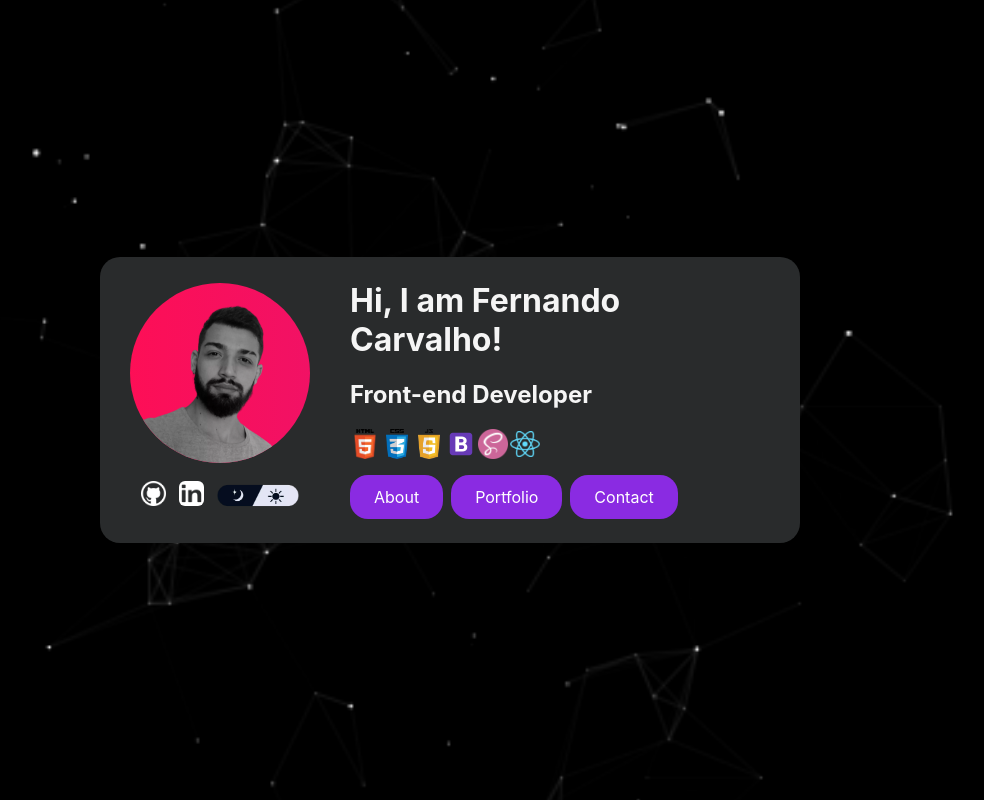
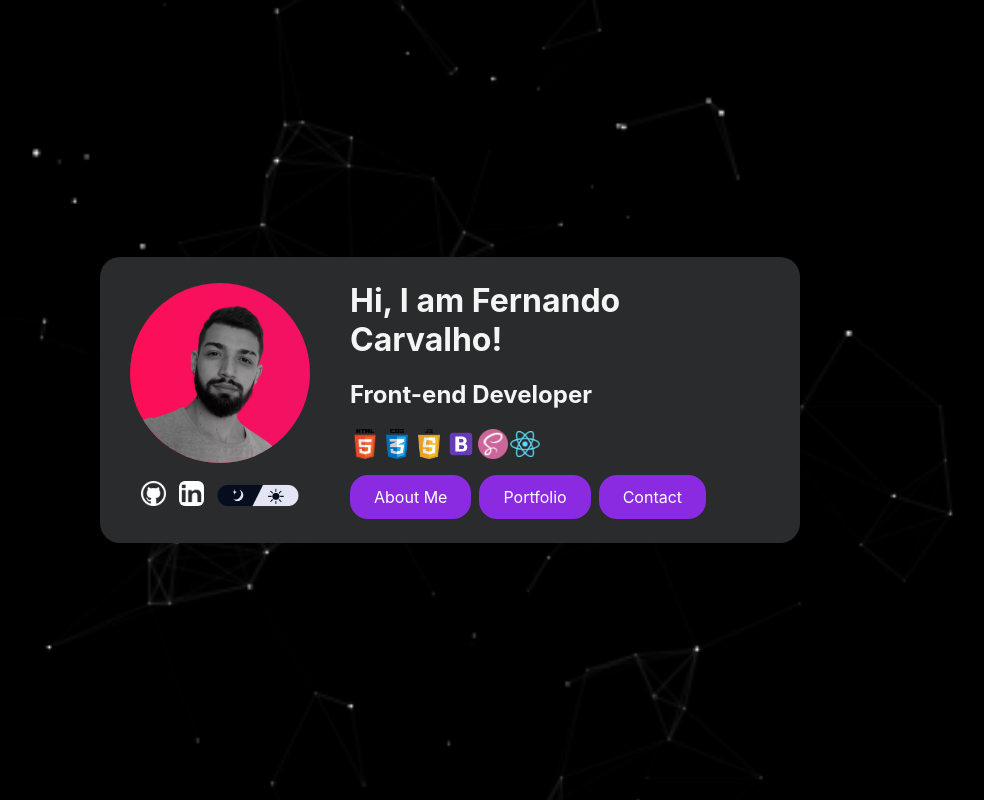
Before and after one commit to 21fernandinhow/portfolio-legacy, a React (Create React App) app: page / in a window 1280 px wide. Shown: the whole page, without its empty margins (190-1174 px from the left). Built offline with nearby package versions, Linux system fonts and the light colour scheme.

Commit message:
Optimize translation

```diff
--- a/src/components/home.js
+++ b/src/components/home.js
@@ -15,7 +15,7 @@
           <img className="skill-icon" alt="reactjs" src="../images/react.webp"/>
         </div>
         <div className="menu">
-          <Link to="/about" className="btn">About</Link>
+          <Link to="/about" className="btn">About Me</Link>
           <Link to="/portfolio" className="btn">Portfolio</Link>
           <Link to="/contact" className="btn">Contact</Link>
         </div>
```
